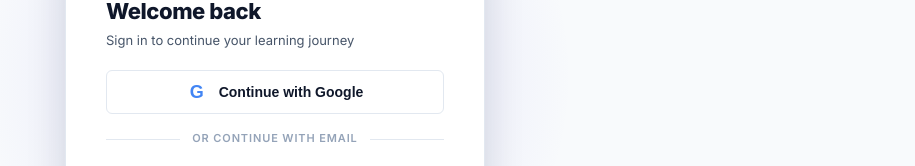
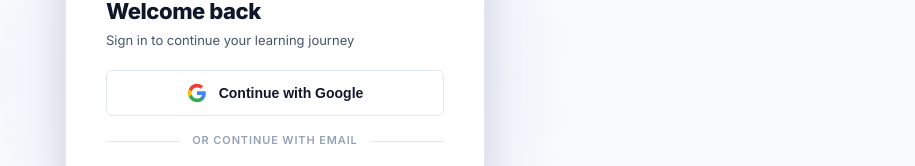
Before and after one commit to padmaja48/Fluent_AI, a React (Vite) app in the folder client/: page / in a window 1280 px wide. Shown: the part 124-290 px from the top of the page, without its empty margins (365-1280 px from the left). Built offline with nearby package versions, Linux system fonts and the light colour scheme; no server answers.

Commit message:
Polish Google auth button

```diff
--- a/client/src/components/Login.jsx
+++ b/client/src/components/Login.jsx
@@ -28,7 +28,14 @@ export const Login = ({ onSwitchToRegister }) => {
 
         <div className="google-btn-wrapper">
           <button type="button" className="google-redirect-btn" onClick={handleGoogleLogin}>
-            <span className="google-icon" aria-hidden="true">G</span>
+            <span className="google-icon" aria-hidden="true">
+              <svg viewBox="0 0 24 24" focusable="false">
+                <path fill="#4285F4" d="M22.56 12.25c0-.78-.07-1.53-.2-2.25H12v4.26h5.92c-.26 1.37-1.04 2.53-2.21 3.31v2.77h3.57c2.08-1.92 3.28-4.74 3.28-8.09z" />
+                <path fill="#34A853" d="M12 23c2.97 0 5.46-.98 7.28-2.66l-3.57-2.77c-.98.66-2.23 1.06-3.71 1.06-2.86 0-5.29-1.93-6.16-4.53H2.18v2.84C3.99 20.53 7.7 23 12 23z" />
+                <path fill="#FBBC05" d="M5.84 14.09c-.22-.66-.35-1.36-.35-2.09s.13-1.43.35-2.09V7.07H2.18C1.43 8.55 1 10.22 1 12s.43 3.45 1.18 4.93l3.66-2.84z" />
+                <path fill="#EA4335" d="M12 5.38c1.62 0 3.06.56 4.21 1.64l3.15-3.15C17.45 2.09 14.97 1 12 1 7.7 1 3.99 3.47 2.18 7.07l3.66 2.84C6.71 7.31 9.14 5.38 12 5.38z" />
+              </svg>
+            </span>
             Continue with Google
           </button>
         </div>
--- a/client/src/components/Register.jsx
+++ b/client/src/components/Register.jsx
@@ -30,7 +30,14 @@ export const Register = ({ onSwitchToLogin }) => {
 
         <div className="google-btn-wrapper">
           <button type="button" className="google-redirect-btn" onClick={handleGoogleLogin}>
-            <span className="google-icon" aria-hidden="true">G</span>
+            <span className="google-icon" aria-hidden="true">
+              <svg viewBox="0 0 24 24" focusable="false">
+                <path fill="#4285F4" d="M22.56 12.25c0-.78-.07-1.53-.2-2.25H12v4.26h5.92c-.26 1.37-1.04 2.53-2.21 3.31v2.77h3.57c2.08-1.92 3.28-4.74 3.28-8.09z" />
+                <path fill="#34A853" d="M12 23c2.97 0 5.46-.98 7.28-2.66l-3.57-2.77c-.98.66-2.23 1.06-3.71 1.06-2.86 0-5.29-1.93-6.16-4.53H2.18v2.84C3.99 20.53 7.7 23 12 23z" />
+                <path fill="#FBBC05" d="M5.84 14.09c-.22-.66-.35-1.36-.35-2.09s.13-1.43.35-2.09V7.07H2.18C1.43 8.55 1 10.22 1 12s.43 3.45 1.18 4.93l3.66-2.84z" />
+                <path fill="#EA4335" d="M12 5.38c1.62 0 3.06.56 4.21 1.64l3.15-3.15C17.45 2.09 14.97 1 12 1 7.7 1 3.99 3.47 2.18 7.07l3.66 2.84C6.71 7.31 9.14 5.38 12 5.38z" />
+              </svg>
+            </span>
             Continue with Google
           </button>
         </div>
--- a/client/src/styles/Auth.css
+++ b/client/src/styles/Auth.css
@@ -92,24 +92,24 @@
 
 .google-redirect-btn {
   width: 100%;
-  min-height: 44px;
+  min-height: 46px;
   display: inline-flex;
   align-items: center;
   justify-content: center;
   gap: 12px;
   border: 1px solid var(--border);
   border-radius: var(--radius);
-  background: var(--surface);
+  background: #ffffff;
   color: var(--title);
   font-weight: 700;
   font-size: 14px;
   cursor: pointer;
-  transition: border-color 0.15s, background 0.15s, transform 0.15s;
+  transition: border-color 0.15s, box-shadow 0.15s, transform 0.15s;
 }
 
 .google-redirect-btn:hover {
   border-color: var(--accent);
-  background: var(--surface2);
+  box-shadow: 0 10px 24px rgba(15, 23, 42, 0.12);
   transform: translateY(-1px);
 }
 
@@ -119,10 +119,17 @@
   display: inline-flex;
   align-items: center;
   justify-content: center;
-  color: #4285f4;
-  font-size: 18px;
-  font-weight: 800;
-  font-family: Arial, sans-serif;
+  flex-shrink: 0;
+}
+
+.google-icon svg {
+  width: 100%;
+  height: 100%;
+  display: block;
+}
+
+[data-theme="dark"] .google-redirect-btn {
+  color: #111827;
 }
 
 /* ── Divider ──────────────────────────────────────── */
```
